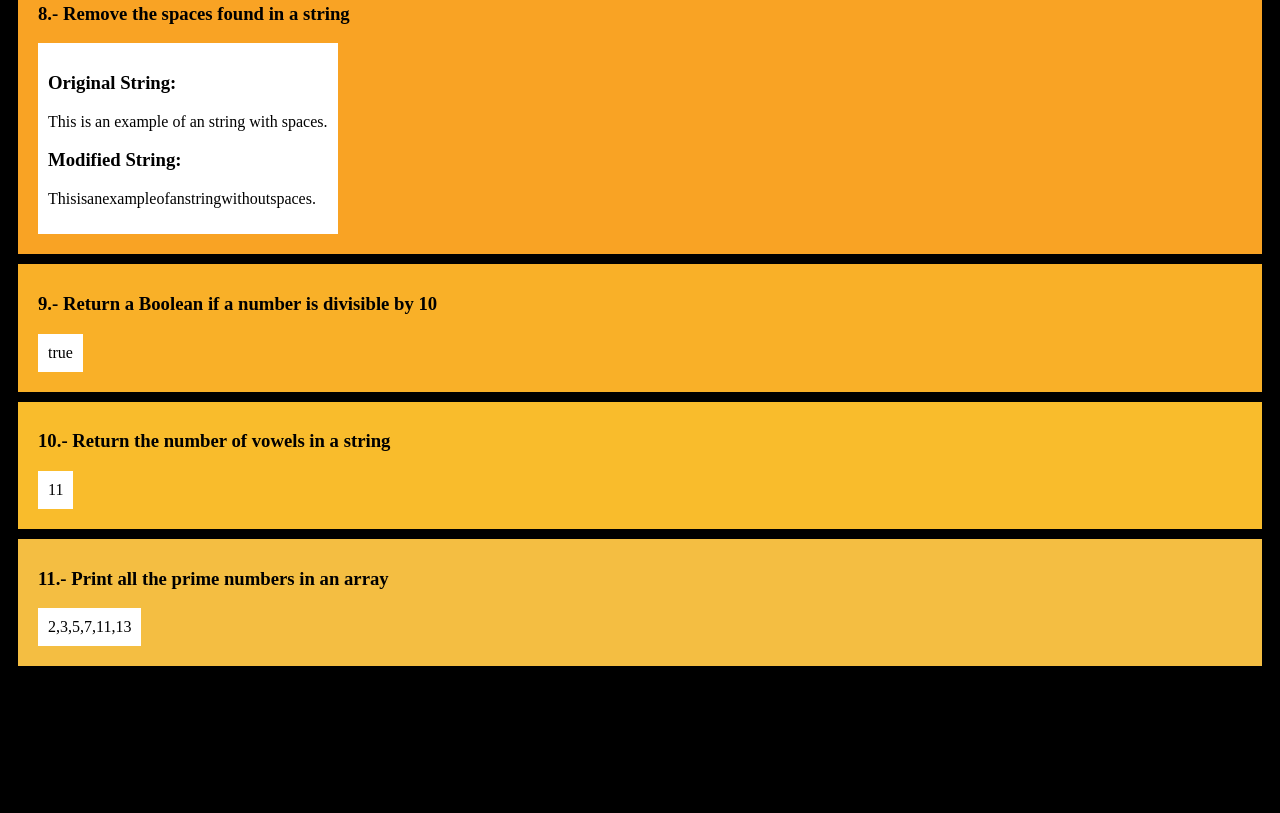
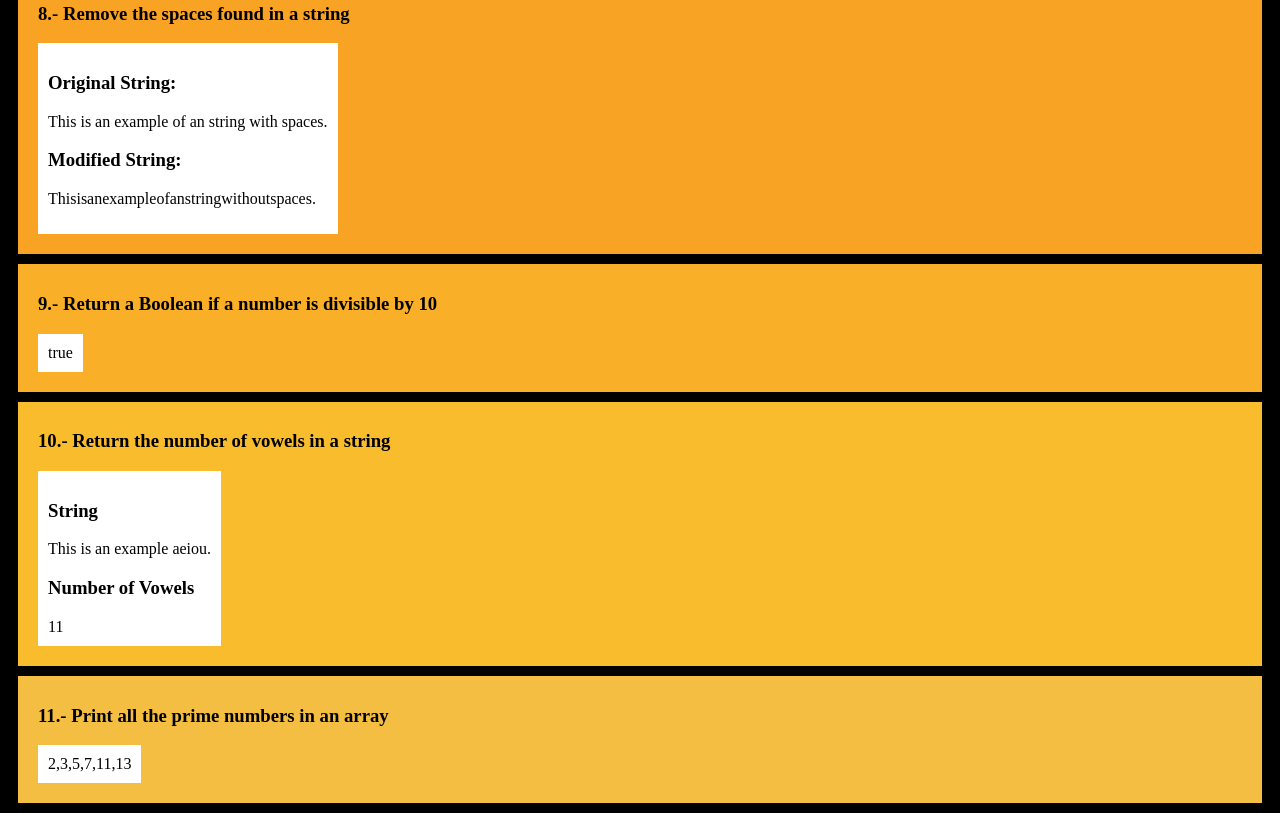
Before and after one commit to acst352/code-challenges, a plain HTML site: page index.html in a window 1280 px wide. Shown: the part 1526-2339 px from the top of the page. Before the commit the page ends 2202 px from the top, so only its background shows below. Drawn offline with Linux system fonts and the light colour scheme.

Commit message:
Print string and number of vowels in it

```diff
--- a/index.html
+++ b/index.html
@@ -133,8 +133,10 @@
                 </h3>
             </div>
             <div class="answer-excercise-10">
-                <div id="vowels">
-                </div>
+                <h3>String</h3>
+                <div id="vowelsString"></div>
+                <h3>Number of Vowels</h3>
+                <div id="numOfVowels"></div>
                 <script src="js/numberOfVowels.js"></script>
             </div>
         </div>
--- a/js/numberOfVowels.js
+++ b/js/numberOfVowels.js
@@ -1,10 +1,12 @@
+const vowelsString = "This is an example aeiou.";
+
 function numberOfVowels(str) {
   const vowels = /[aeiou]/gi;
   const matches = str.match(vowels);
   return matches ? matches.length : 0;
 }
+const exampleString = document.getElementById("vowelsString");
+exampleString.textContent = vowelsString;
 
-const aString = "This is an example aeiou.";
-
-const vowels = document.getElementById("vowels");
-vowels.textContent = numberOfVowels(aString);
+const numOfVowels = document.getElementById("numOfVowels");
+numOfVowels.textContent = numberOfVowels(vowelsString);
```
